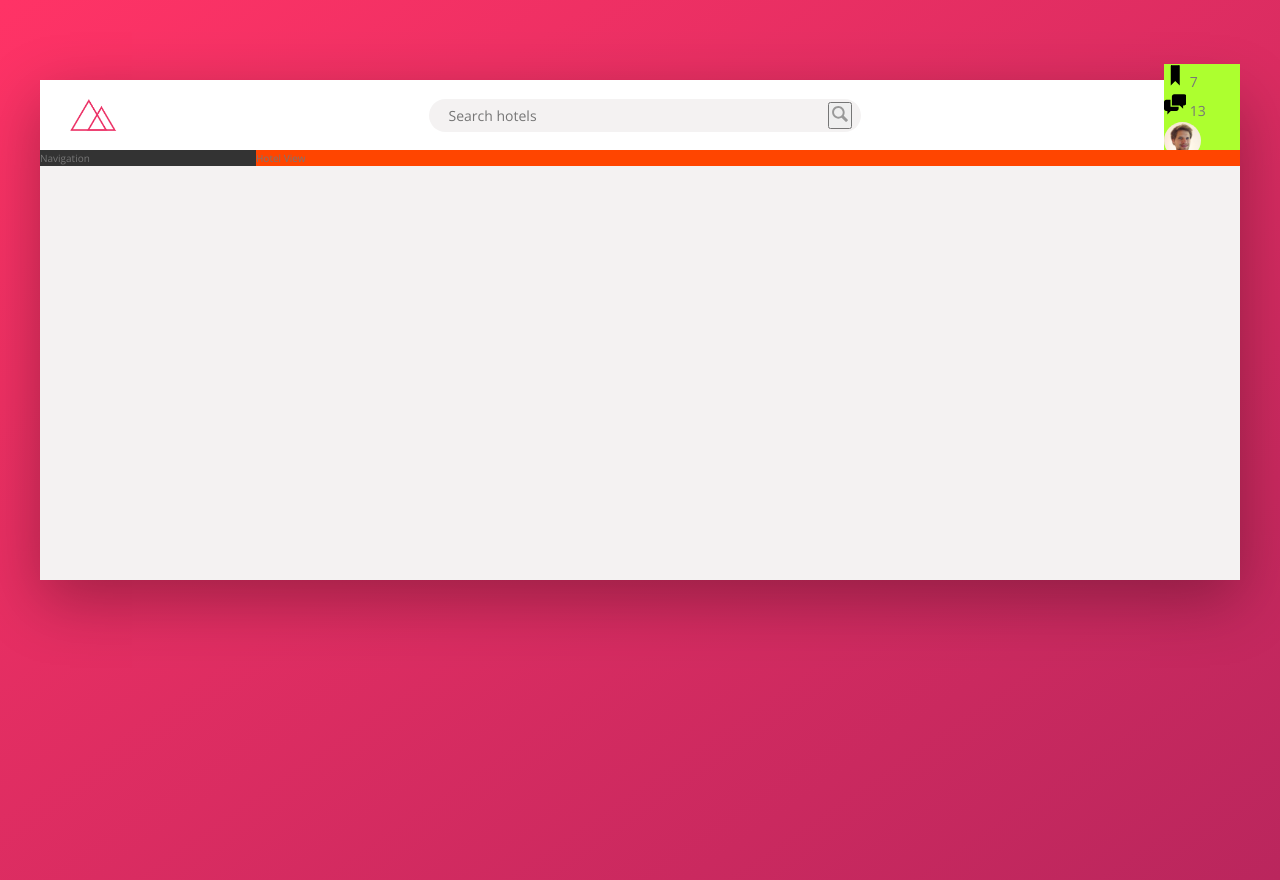
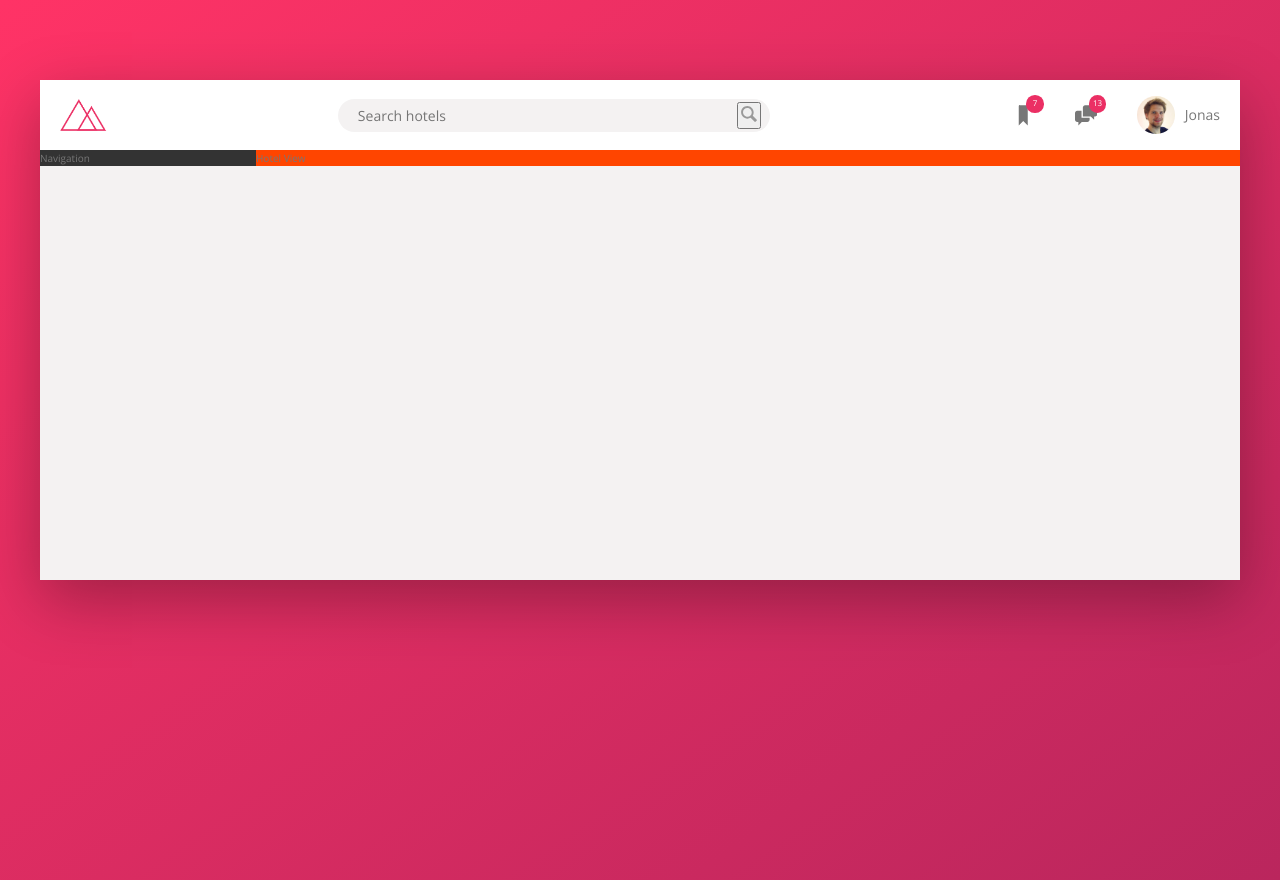
Before and after one commit to Charpell/Trillo, a website: page index.html in a window 1280 px wide. Drawn offline with nearby package versions, Linux system fonts and the light colour scheme; files that its build step writes are made by us from their sources.

Commit message:
Building the header Part 3

```diff
--- a/sass/_components.scss
+++ b/sass/_components.scss
@@ -2,7 +2,7 @@
 // LOGO
 .logo {
   height: 3.25rem;
-  margin-left: 3rem;
+  margin-left: 2rem;
 }
 
 
@@ -67,30 +67,52 @@
 ////////////////////////////////////////////////////////
 // USER NAVIGATION
 .user-nav {
-  background-color: greenyellow;
+  display: flex;
+  align-items: center;
+  align-self: stretch;
+
+  & > * {
+    padding: 0 2rem;
+    cursor: pointer;
+    height: 100%;
+    display: flex;
+    align-items: center;
+  }
+
+  & > *:hover {
+    background-color: var(--color-grey-light-2);
+  }
+
   &__icon-box {
-
+    position: relative;
   }
 
   &__icon {
     height: 2.25rem;
     width: 2.25rem;
+    fill:  var(--color-grey-dark-2);
   }
 
   &__notification {
+    font-size: .8rem;
+    height: 1.75rem;
+    width: 1.75rem;
+    border-radius: 50%;
+    background-color: var(--color-primary);
+    color: #fff;
+    position: absolute;
+    top: 1.5rem;
+    right: 1.1rem;
 
-  }
-
-  &__user {
-
+    display: flex;
+    justify-content: center;
+    align-items: center;
   }
 
   &__user-photo {
     height: 3.75rem;
     border-radius: 50%;
+    margin-right: 1rem
   }
 
-  &__user-name {
-
-  }
 }
```
